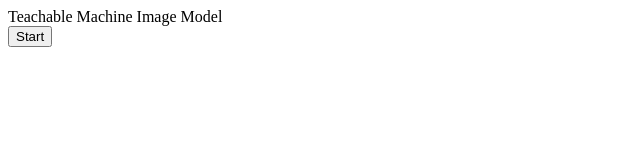
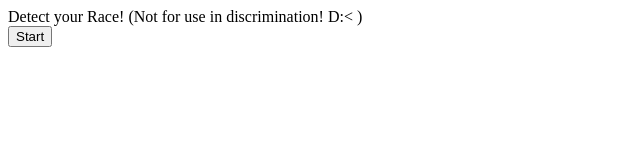
Before and after one commit to callowaysutton/racism, a plain HTML site: page index.html in a window 1280 px wide. Shown: the whole page, without its empty margins (0-640 px from the left). Drawn offline with Linux system fonts and the light colour scheme.

Commit message:
Update index.html

```diff
--- a/index.html
+++ b/index.html
@@ -1,4 +1,4 @@
-<div>Teachable Machine Image Model</div>
+<div>Detect your Race! (Not for use in discrimination! D:< )</div>
 <button type="button" onclick="init()">Start</button>
 <div id="webcam-container"></div>
 <div id="label-container"></div>
```
